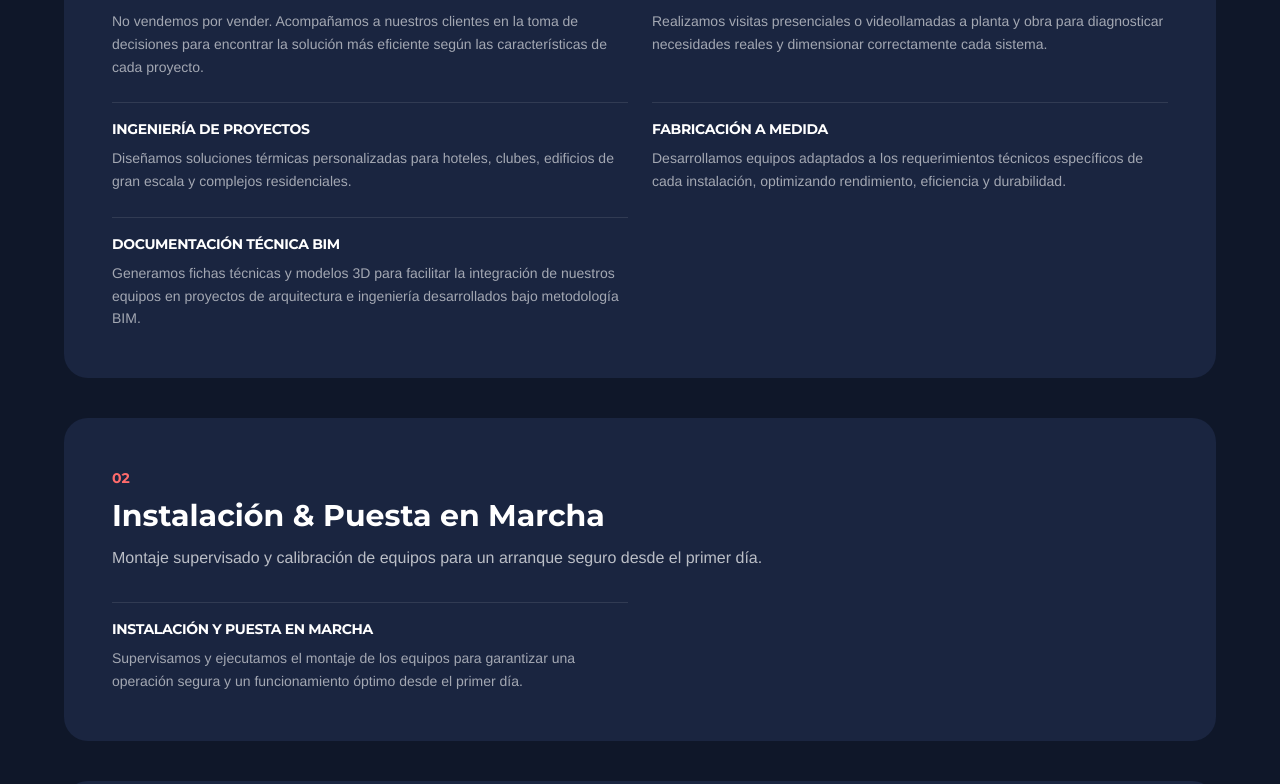
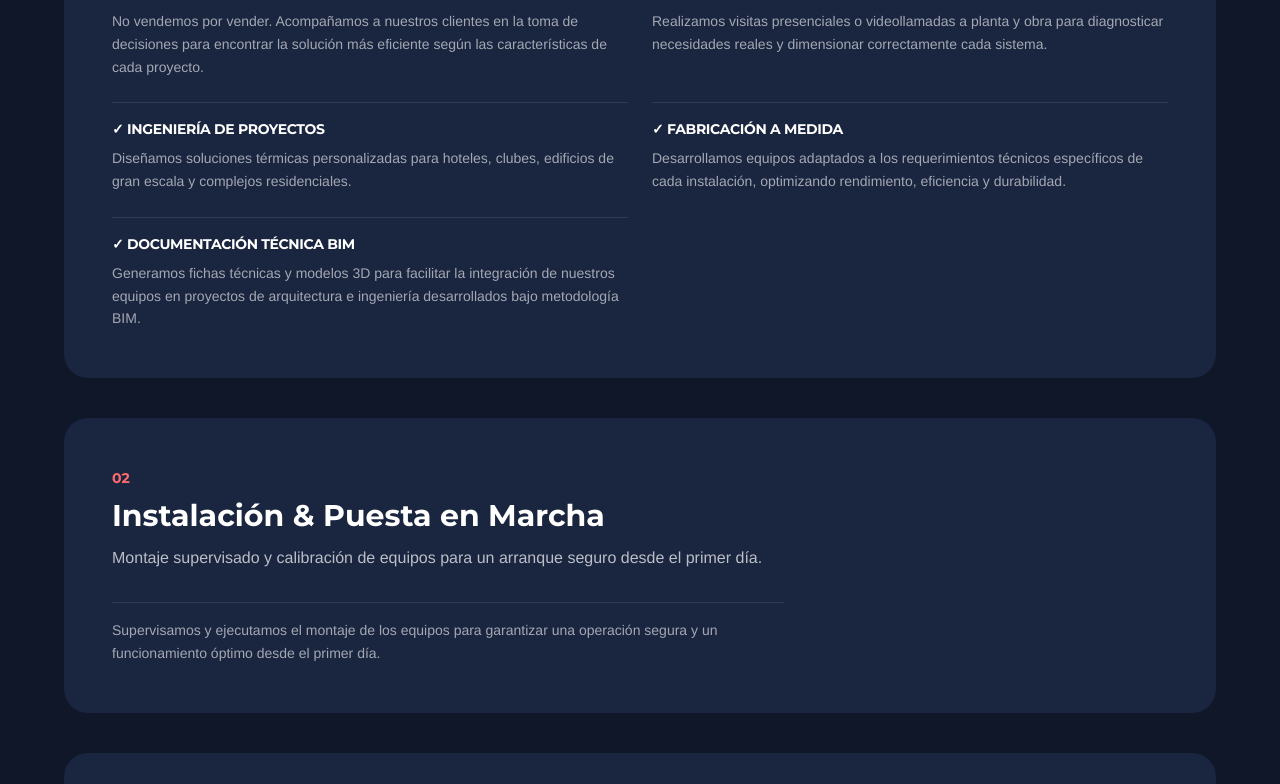
Before and after one commit to chiarasalvu/santero-calderas, a Next.js app: page /servicios in a window 1280 px wide. Shown: the part 1187-1971 px from the top of the page. Built offline with nearby package versions, Linux system fonts and the light colour scheme.

Commit message:
fix: collapse single-item pillar layout, add checklist marks and aria-hidden numbering

```diff
--- a/components/servicios/ServicePillars.tsx
+++ b/components/servicios/ServicePillars.tsx
@@ -6,7 +6,10 @@ export default function ServicePillars() {
       <div className="mx-auto flex max-w-6xl flex-col gap-10">
         {serviciosPilares.map((pilar) => (
           <div key={pilar.id} className="rounded-3xl bg-ink-light p-8 sm:p-12">
-            <span className="font-heading text-sm font-bold text-brand-red-light">
+            <span
+              className="font-heading text-sm font-bold text-brand-red-light"
+              aria-hidden
+            >
               {pilar.numero}
             </span>
             <h2 className="mt-2 font-heading text-2xl font-bold text-white sm:text-3xl">
@@ -14,10 +17,15 @@ export default function ServicePillars() {
             </h2>
             <p className="mt-3 max-w-2xl text-white/70">{pilar.bajada}</p>
 
+            {pilar.items.length > 1 ? (
               <div className="mt-8 grid gap-6 sm:grid-cols-2">
                 {pilar.items.map((item) => (
-                <div key={item.titulo} className="border-t border-white/10 pt-4">
+                  <div
+                    key={item.titulo}
+                    className="border-t border-white/10 pt-4"
+                  >
                     <h3 className="font-heading text-sm font-bold tracking-tight text-white uppercase">
+                      <span aria-hidden>✓ </span>
                       {item.titulo}
                     </h3>
                     <p className="mt-2 text-sm leading-relaxed text-white/60">
@@ -26,6 +34,11 @@ export default function ServicePillars() {
                   </div>
                 ))}
               </div>
+            ) : (
+              <p className="mt-8 max-w-2xl border-t border-white/10 pt-4 text-sm leading-relaxed text-white/60">
+                {pilar.items[0].descripcion}
+              </p>
+            )}
           </div>
         ))}
       </div>
```
Lines whose indentation alone changed are shown as unchanged.
